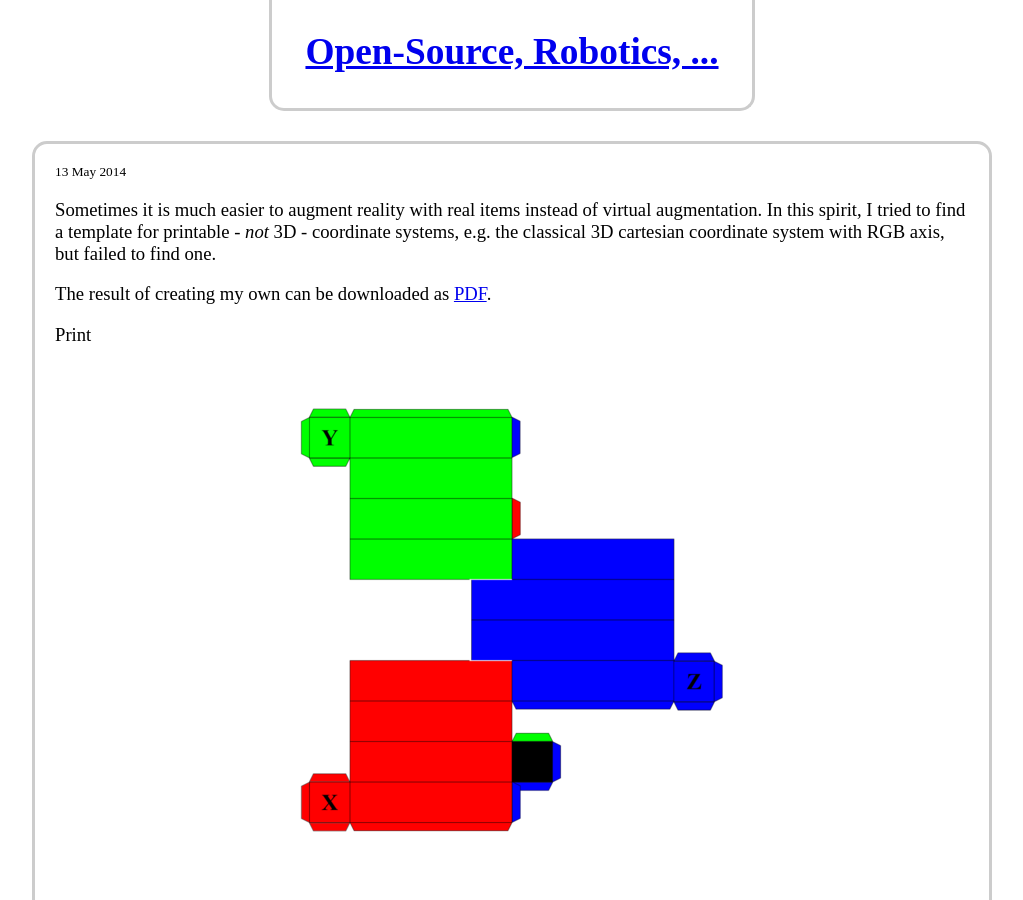
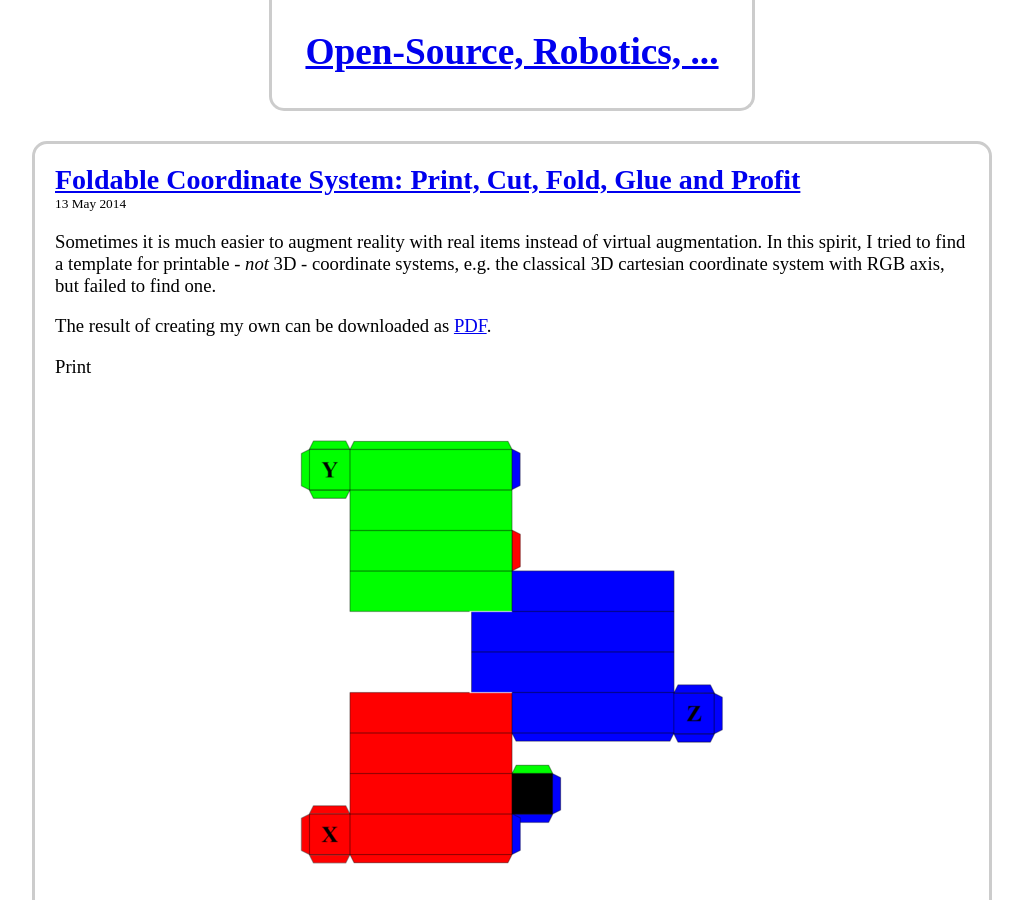
Before and after one commit to andreasBihlmaier/andreasBihlmaier.github.io, a Jekyll site: the page built from index.md, in a window 1280 px wide and 900 px high. Shown: the whole window, without its empty margins (128-1151 px from the left). Built offline with Jekyll 4.4.1, drawn with Linux system fonts in a browser that asks for light colours.

Commit message:
add quotes

```diff
--- a/_posts/2014-05-13-foldable_coordinate_system.markdown
+++ b/_posts/2014-05-13-foldable_coordinate_system.markdown
@@ -1,7 +1,7 @@
 ---
 layout: default
 comments: true
-title: Foldable Coordinate System: Print, Cut, Fold, Glue and Profit
+title: 'Foldable Coordinate System: Print, Cut, Fold, Glue and Profit'
 ---
 
 Sometimes it is much easier to augment reality with real items instead of virtual augmentation.
```
